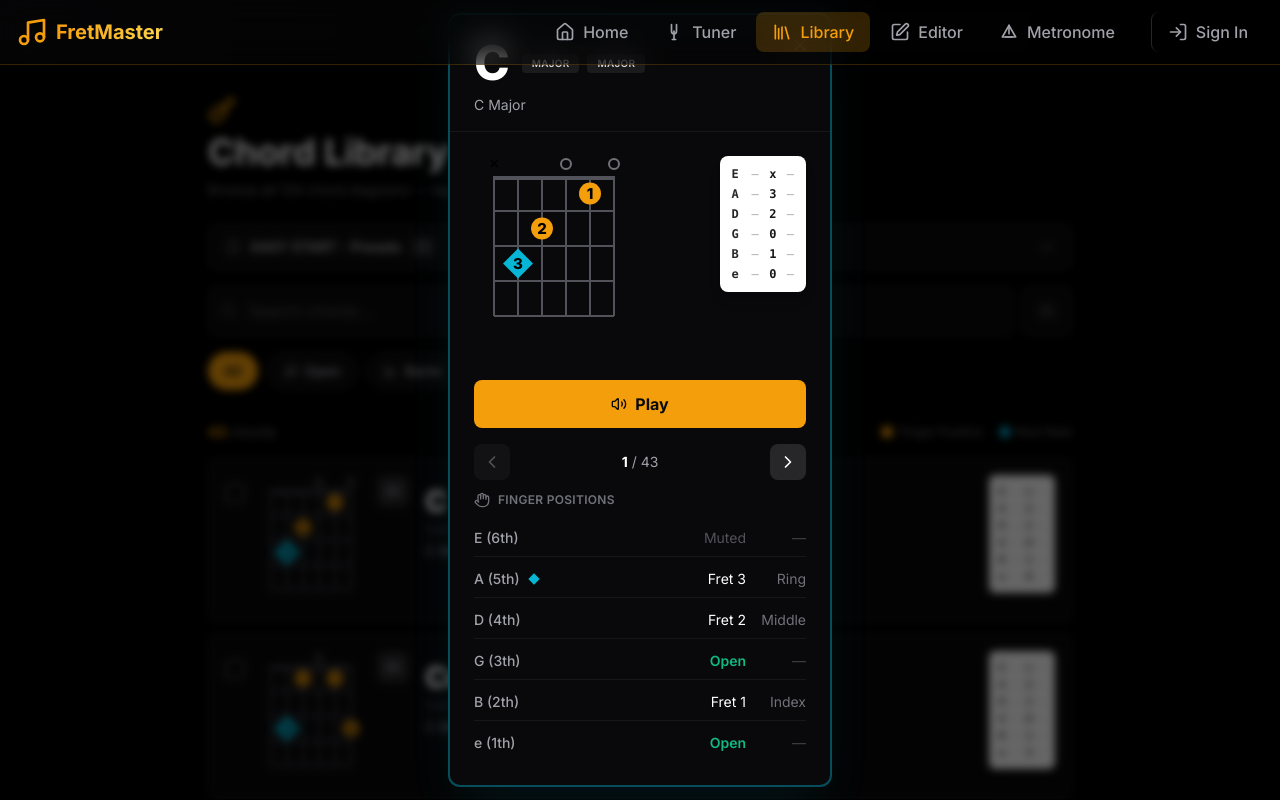
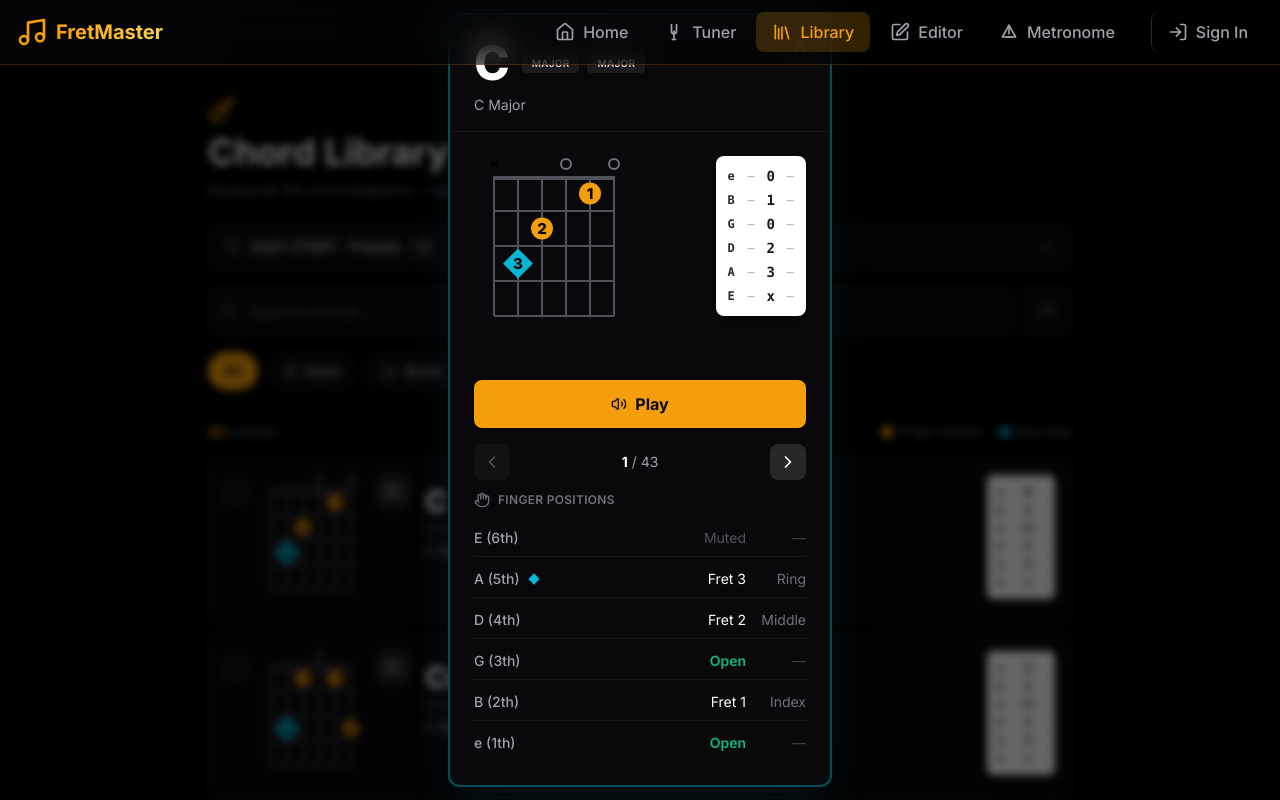
Before and after one commit to randysoller/onspace-9bg96c-13939, a React (Vite) app: page /library in a window 1280 px wide. Both pictures are taken after a click on the element 640 px from the left and 540 px from the top of the page. Built offline with nearby package versions, Linux system fonts and the light colour scheme.

Commit message:
Fix tablature string order and increase number size

```diff
--- a/src/components/features/ChordDetailModal.tsx
+++ b/src/components/features/ChordDetailModal.tsx
@@ -14,6 +14,7 @@ interface ChordDetailModalProps {
 }
 
 const STRINGS = ['E', 'A', 'D', 'G', 'B', 'e'];
+const REVERSED_STRINGS = ['e', 'B', 'G', 'D', 'A', 'E']; // High to low for tablature display
 const FINGER_NAMES = ['', 'Index', 'Middle', 'Ring', 'Pinky'];
 
 export default function ChordDetailModal({
@@ -245,11 +246,11 @@ export default function ChordDetailModal({
 
             {/* Tablature Notation */}
             <div className="bg-white rounded-lg px-3 py-2 text-xs font-mono self-start shadow-lg">
-              {chord.frets.map((fret, idx) => (
+              {[...chord.frets].reverse().map((fret, idx) => (
                 <div key={idx} className="flex gap-2 items-center py-0.5">
-                  <span className="text-zinc-800 font-bold w-3">{STRINGS[idx]}</span>
+                  <span className="text-zinc-800 font-bold w-3">{REVERSED_STRINGS[idx]}</span>
                   <span className="text-zinc-400">—</span>
-                  <span className="text-zinc-900 font-bold w-3 text-center">
+                  <span className="text-zinc-900 font-bold w-4 text-center text-sm">
                     {fret === -1 ? 'x' : fret === 0 ? '0' : fret}
                   </span>
                   <span className="text-zinc-400">—</span>
--- a/src/pages/ChordLibrary.tsx
+++ b/src/pages/ChordLibrary.tsx
@@ -8,6 +8,7 @@ import { usePresetStore } from '@/stores/presetStore'; // FIX #4: Import preset
 import { toast } from 'sonner'; // FIX #4: Import toast for notifications
 
 const STRINGS = ['E', 'A', 'D', 'G', 'B', 'e'];
+const REVERSED_STRINGS = ['e', 'B', 'G', 'D', 'A', 'E']; // High to low for tablature display
 
 interface ChordCardProps {
   chord: ChordData;
@@ -227,11 +228,11 @@ function ChordCard({ chord, isSelected, onToggleSelect, onClick }: ChordCardProp
 
         {/* Tablature */}
         <div className="bg-white rounded-md px-2.5 py-2 text-[10px] font-mono self-start shadow-lg flex-shrink-0">
-          {chord.frets.map((fret, idx) => (
+          {[...chord.frets].reverse().map((fret, idx) => (
             <div key={idx} className="flex gap-1.5 items-center py-[1px]">
-              <span className="text-zinc-800 font-bold w-2">{STRINGS[idx]}</span>
+              <span className="text-zinc-800 font-bold w-2">{REVERSED_STRINGS[idx]}</span>
               <span className="text-zinc-400">—</span>
-              <span className="text-zinc-900 font-bold w-2 text-center">
+              <span className="text-zinc-900 font-bold w-2.5 text-center text-xs">
                 {fret === -1 ? 'x' : fret === 0 ? '0' : fret}
               </span>
               <span className="text-zinc-400">—</span>
```
